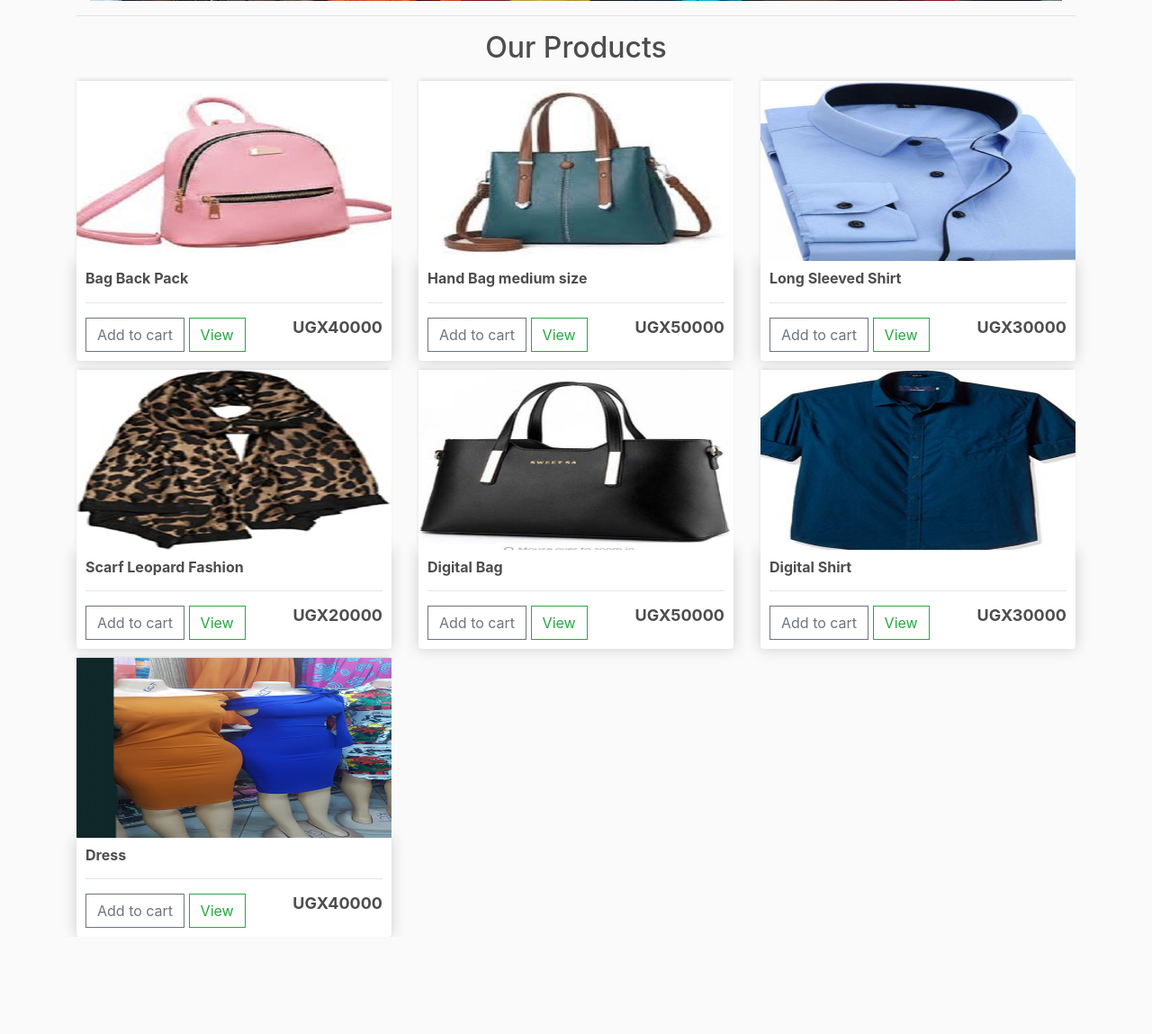
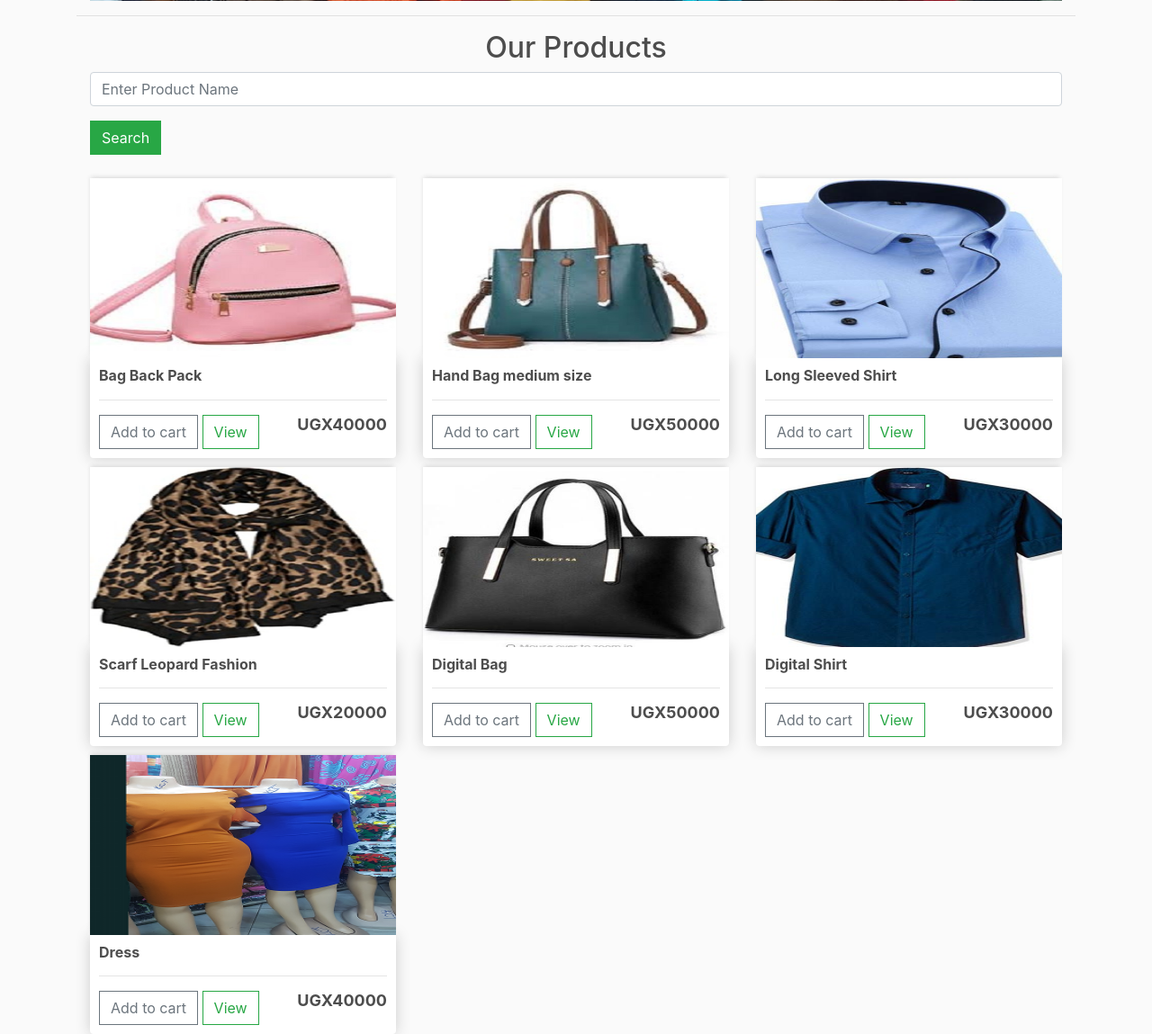
Before and after one commit to ssebadduka/usakag_fashions_modified_v1, a Django app: page / in a window 1280 px wide. Shown: the part 669-1818 px from the top of the page at 90% size. Before the commit the page ends 1710 px from the top, so only its background shows below. Run offline with Django 4.2, Linux system fonts and the light colour scheme; data comes from the database, SQL or seed files in the repository; both versions use the stored data as it was after the commit; some libraries are stand-ins or nearby versions.

Commit message:
Added filters

```diff
--- /dev/null
+++ b/store/filters.py
@@ -0,0 +1,14 @@
+from cgitb import lookup
+from dataclasses import fields
+from pyexpat import model
+import django_filters
+from django_filters import CharFilter,DateFilter
+from .models import Product
+
+
+class Product_filter(django_filters.FilterSet):
+    name = django_filters.CharFilter(lookup_expr='icontains')
+
+    class Meta:
+        model = Product
+        fields = ['name']
--- a/store/models.py
+++ b/store/models.py
@@ -17,6 +17,7 @@ class Customer(models.Model):
 
 class Product(models.Model):
     name = models.CharField(max_length=200, null=True)
+    price_0= models.DecimalField(max_digits=10, decimal_places=0, null=True)
     price = models.DecimalField(max_digits=10, decimal_places=0)
     digital = models.BooleanField(default=False, null=True, blank=False)
     image = models.ImageField(upload_to='images', null=True, blank=True)
--- /dev/null
+++ b/store/templates/store/about_us.html
@@ -0,0 +1 @@
+<h4>Hello</h4>
--- a/store/templates/store/bags.html
+++ b/store/templates/store/bags.html
@@ -1,6 +1,11 @@
 {% extends 'store/main.html' %}
 {% load static %}
 {% block content %}
+
+<hr>
+<h2 class="text-center">Bags</h2>
+<hr>
+
      <div class="row">
         {% for bag in bags %}
         <div class="col-lg-4">
--- a/store/templates/store/index.html
+++ b/store/templates/store/index.html
@@ -1,5 +1,7 @@
 {% extends 'store/main.html' %}
 {% load static %}
+{% load crispy_forms_tags %}
+{% load widget_tweaks %}
 {% block content %}
 
 <div class="container mt-3">
@@ -15,7 +17,7 @@
       <!-- The slideshow -->
       <div class="carousel-inner">
         <div class="carousel-item active">
-            <a href="{% url 'bags' %}"><img src="{% static 'images/shirts.jpg' %}" width="auto" height="400px">
+            <a href="{% url 'men' %}"><img src="{% static 'images/shirts.jpg' %}" width="auto" height="400px">
                 <div class="text" style=font-size:30px;>Usakag Men;<br><br></div></a>
         </div>
       <div class="carousel-item">
@@ -27,7 +29,7 @@
                 <div class="text" style=font-size:30px;>Usakag Scarves;<br><br></div></a>
         </div>
         <div class="carousel-item">
-            <a href="{% url 'men' %}"><img src="{% static 'images/dresses.jpg' %}" width="auto" height="400px">
+            <a href="{% url 'women' %}"><img src="{% static 'images/dresses.jpg' %}" width="auto" height="400px">
                 <div class="text" style=font-size:30px;>SK Fashions Women;<br><br></div></a>
         </div>
       </div>
@@ -44,8 +46,27 @@
     </div>
     <hr>
     <h2 class="text-center">Our Products</h2>
+    <div class="container">
+      {%if  user_product_filter  %}
+      <form method="get">
+      {% for field in  user_product_filter.form.visible_fields %}
+        <div class="form-group">
+          {% render_field user_product_filter.form.name class="form-control" placeholder="Enter Product Name" %}
+          {% for error in field.errors %}
+          <span class="help-block">{{ error }}</span>
+          {% endfor %}
+        </div>
+      {% endfor %}
+    <div class="form-group">
+      <button type="submit" class="btn btn-success">
+        <span class="glyphicon glyphicon-ok"></span> Search
+      </button>
+
+      </div>
+     </form>
+
     <div class="row">
-        {% for product in products %}
+        {% for product in user_product_filter.qs %}
         <div class="col-lg-4">
             <img class="thumbnail" src="{{product.imageURL}}">
             <div class="box-element product">
@@ -61,5 +82,11 @@
         </div>
         {% endfor %}
 
+        {%else%}
+            <div class="card-body">
+                <h4>No Data available</h4>
+            </div>
+        {%endif%}
+
      </div>
 {% endblock content %}
--- a/store/templates/store/main.html
+++ b/store/templates/store/main.html
@@ -94,7 +94,7 @@ console.log('cart:', cart)
               </div>
             </li>
             <li class="nav-item active">
-              <a class="nav-link" href="#">About Us <span class="sr-only">(current)</span></a>
+              <a class="nav-link" href="{% url 'about_us' %}">About Us <span class="sr-only">(current)</span></a>
             </li>
             <li class="nav-item active">
               <a class="nav-link" href="{% url 'special_offers' %}">Special Offers <span class="sr-only">(current)</span></a>
--- a/store/templates/store/men_wear.html
+++ b/store/templates/store/men_wear.html
@@ -1,13 +1,15 @@
 {% extends 'store/main.html' %}
 {% load static %}
 {% block content %}
+    <hr>
+    <h2 class="text-center">Men Wears</h2>
+    <hr>
      <div class="row">
         {% for men in men_wear %}
         <div class="col-lg-4">
             <img class="thumbnail" src="{{men.imageURL}}">
             <div class="box-element product">
                 <h6><strong>{{men.name}}</strong></h6>
-                <h>
                 <hr>
                 <button data-product={{men.id}} data-action="add" class="btn btn-outline-secondary add-btn update-cart">Add to cart</button>
                 <a  class="btn btn-outline-success" href="{% url 'single_product' men.id %}">View</a>
--- a/store/templates/store/scarves.html
+++ b/store/templates/store/scarves.html
@@ -1,13 +1,16 @@
 {% extends 'store/main.html' %}
 {% load static %}
 {% block content %}
+
+<hr>
+<h2 class="text-center">Scarves</h2>
+<hr>
      <div class="row">
         {% for scarf in scarves %}
         <div class="col-lg-4">
             <img class="thumbnail" src="{{scarf.imageURL}}">
             <div class="box-element product">
                 <h6><strong>{{scarf.name}}</strong></h6>
-                <h>
                 <hr>
                 <button data-product={{scarf.id}} data-action="add" class="btn btn-outline-secondary add-btn update-cart">Add to cart</button>
                 <a  class="btn btn-outline-success" href="{% url 'single_product' scarf.id %}">View</a>
--- a/store/templates/store/single_product.html
+++ b/store/templates/store/single_product.html
@@ -8,6 +8,7 @@
                <form>
 
                     <div>
+                         <a  class="btn btn-outline-dark" href="{% url 'store' %}">&#x2190; Back to Home Page</a>
                          <hr>
                          <h3><strong>{{prod.name}}</strong></h3>
 					<hr>
@@ -26,7 +27,7 @@
 
 	<div class="col-lg-6">
 		<div class="box-element">
-               <a  class="btn btn-outline-dark" href="{% url 'store' %}">&#x2190; Back to Home Page</a>
+               <a  class="btn btn-outline-dark" href="{% url 'special_offers' %}">&#x2190; See Special Offers</a>
 	          <hr>
 	          <h3><strong>Item Details</strong></h3>
 	          <hr>
--- a/store/templates/store/women_wear.html
+++ b/store/templates/store/women_wear.html
@@ -1,13 +1,16 @@
 {% extends 'store/main.html' %}
 {% load static %}
 {% block content %}
+
+<hr>
+<h2 class="text-center">Women Wears</h2>
+<hr>
      <div class="row">
         {% for women in women_wear %}
         <div class="col-lg-4">
             <img class="thumbnail" src="{{women.imageURL}}">
             <div class="box-element product">
                 <h6><strong>{{women.name}}</strong></h6>
-                <h>
                 <hr>
                 <button data-product={{women.id}} data-action="add" class="btn btn-outline-secondary add-btn update-cart">Add to cart</button>
                 <a  class="btn btn-outline-success" href="{% url 'single_product' women.id %}">View</a>
--- a/store/urls.py
+++ b/store/urls.py
@@ -15,6 +15,7 @@ urlpatterns = [
     path('women/', views.manage_women, name="women"),
     path('special_offers/', views.manage_special_offers, name="special_offers"),
     path('single_product/<int:productId>/',views.single_product,name='single_product'),
+    path('about_us/', views.manage_about_us, name="about_us"),
 
     path("register", views.register, name= "register"),
     path("login", views.login_request, name="login"),
--- a/store/views.py
+++ b/store/views.py
@@ -14,6 +14,7 @@ from django.contrib.auth import login, authenticate, logout
 
 from .models import *
 from . utils import cookieCart, cartData,guestOrder
+from .filters import Product_filter
 # from .single_prod_selector import get_single_prod
 
 # Create your views here.
@@ -24,8 +25,11 @@ def store(request):
     cartItems = data['cartItems']
 
     products = Product.objects.all()
+
+    user_product_filter = Product_filter(request.GET, queryset=products)
+
     context={
-        'products':products,
+        'user_product_filter':user_product_filter,
         'cartItems':cartItems
     }
     return render(request, 'store/index.html', context)
@@ -219,3 +223,7 @@ def manage_special_offers(request):
         'cartItems':cartItems
     }
     return render(request, 'store/special_offers.html', context)
+
+def manage_about_us(request):
+        context={}
+        return render(request, 'store/about_us.html', context)
--- a/usakag_fashions_modified_v1/settings.py
+++ b/usakag_fashions_modified_v1/settings.py
@@ -43,6 +43,9 @@ INSTALLED_APPS = [
 
     'store.apps.StoreConfig',
     'crispy_forms',
+    'django_filters',
+    'widget_tweaks',
+
 ]
 
 MIDDLEWARE = [
```
Also changed, not shown: store/templates/store/special_offers.html (+7 -3 lines), .github/workflow/deploymentcPanel.yml (deleted), .github/workflows/deploycPanel.yml (deleted), db.sqlite3, store/migrations/0004_product_price_0_alter_product_price.py (added), store/migrations/0005_alter_product_price_alter_product_price_0.py (added), store/migrations/0006_alter_product_price_0.py (added).
